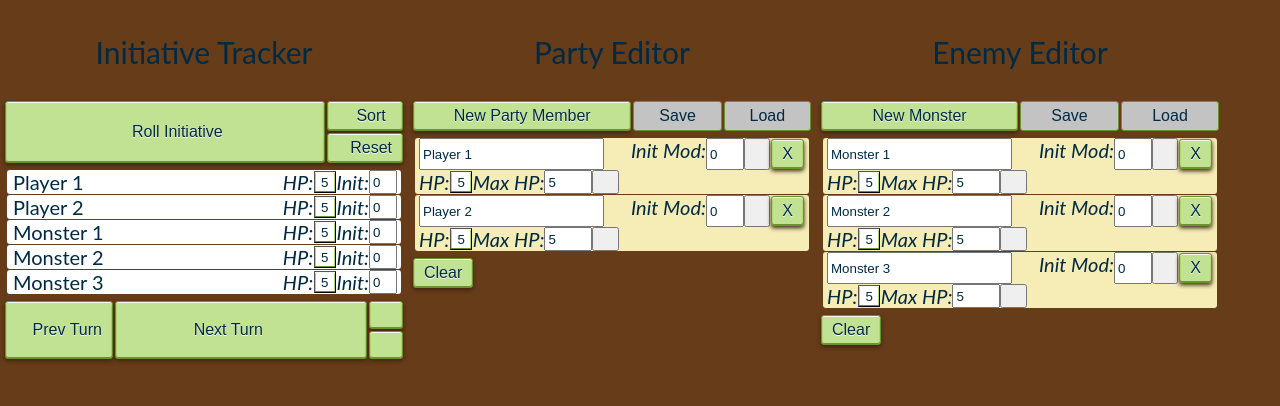
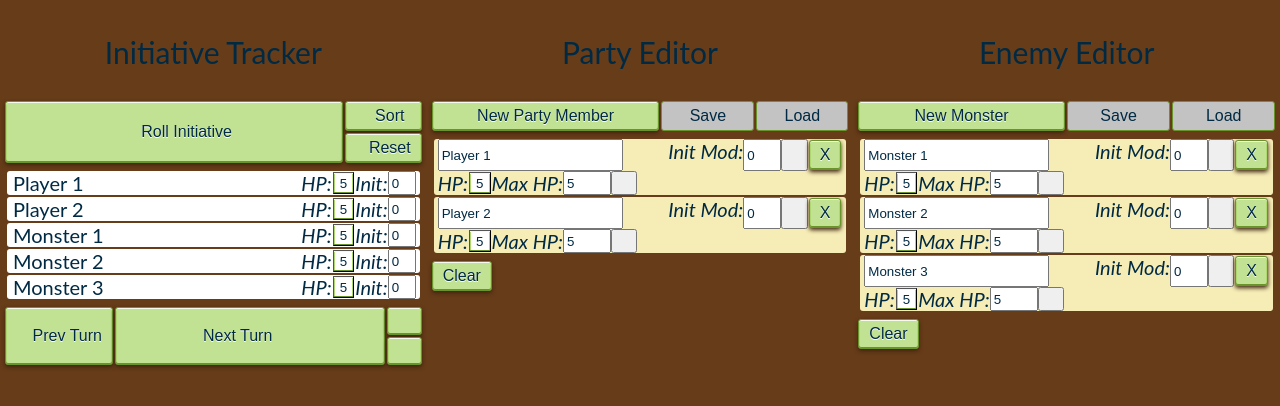
Before and after one commit to dumptruckman/pfcombat, a React (Create React App) app: page / in a window 1280 px wide. Shown: the top 406 px of the page. Built offline with nearby package versions, Linux system fonts and the light colour scheme; a web font is replaced by a local one.

Commit message:
Some css tweaks. Trying to get scroll bars...

```diff
--- a/src/components/CombatantList.js
+++ b/src/components/CombatantList.js
@@ -8,8 +8,8 @@ import { CombatantType } from "../CombatantType";
 
 const CombatantList =
   ({ combatants, combatantsController, combatantType, selected, onClick, initController }) => (
-    <div className="combatant-list">
-      <ul>
+    <div className="combatant-list-container">
+      <ul className="combatant-list">
         {combatants.map((combatant, i) => (
           <CombatantContainer
             key={combatant.id}
--- a/src/composite.css
+++ b/src/composite.css
@@ -24,6 +24,8 @@ span, p, div {
 
 .tab {
     display: flex;
+    height: 100vh;
+    width: 100vw;
 }
 
 .button-panel {
@@ -133,8 +135,11 @@ input {
 }
 
 .combat-pane {
-    width: 400px;
+    height: 98vh;
+    width: 33vw;
+    min-width: 360px;
     margin: 4px;
+    max-height: 98vh;
 }
 
 .combat-pane__title {
@@ -144,10 +149,16 @@ input {
 
 }
 
-.combatant-list {
+.combatant-list-container {
     margin: 3px;
     margin-top: 6px;
     margin-bottom: 6px;
+}
+
+.combatant-list {
+    overflow-y: scroll;
+    display: flex;
+    flex-direction: column;
 }
 
 .combatant-list__element:hover {
```
